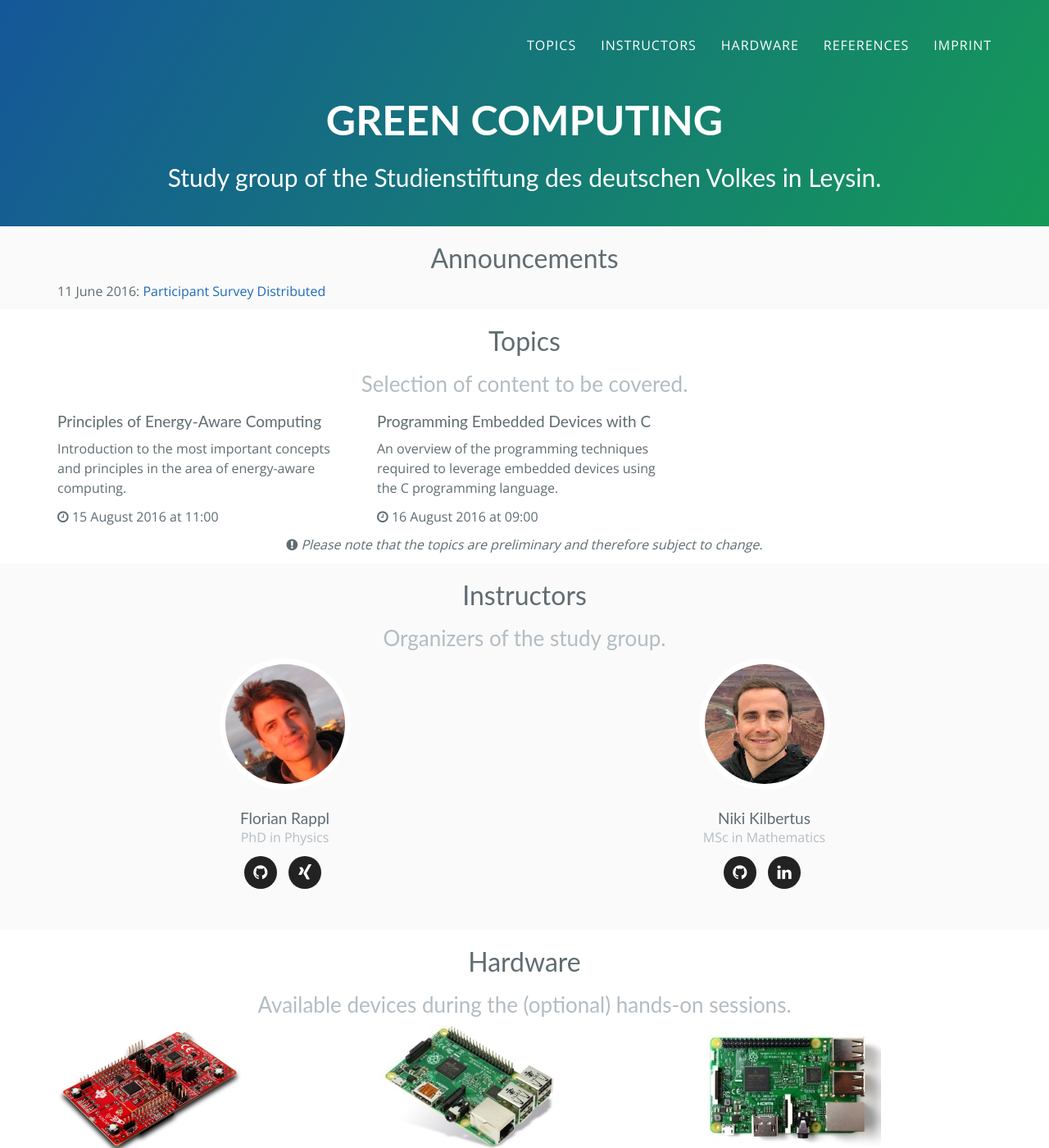
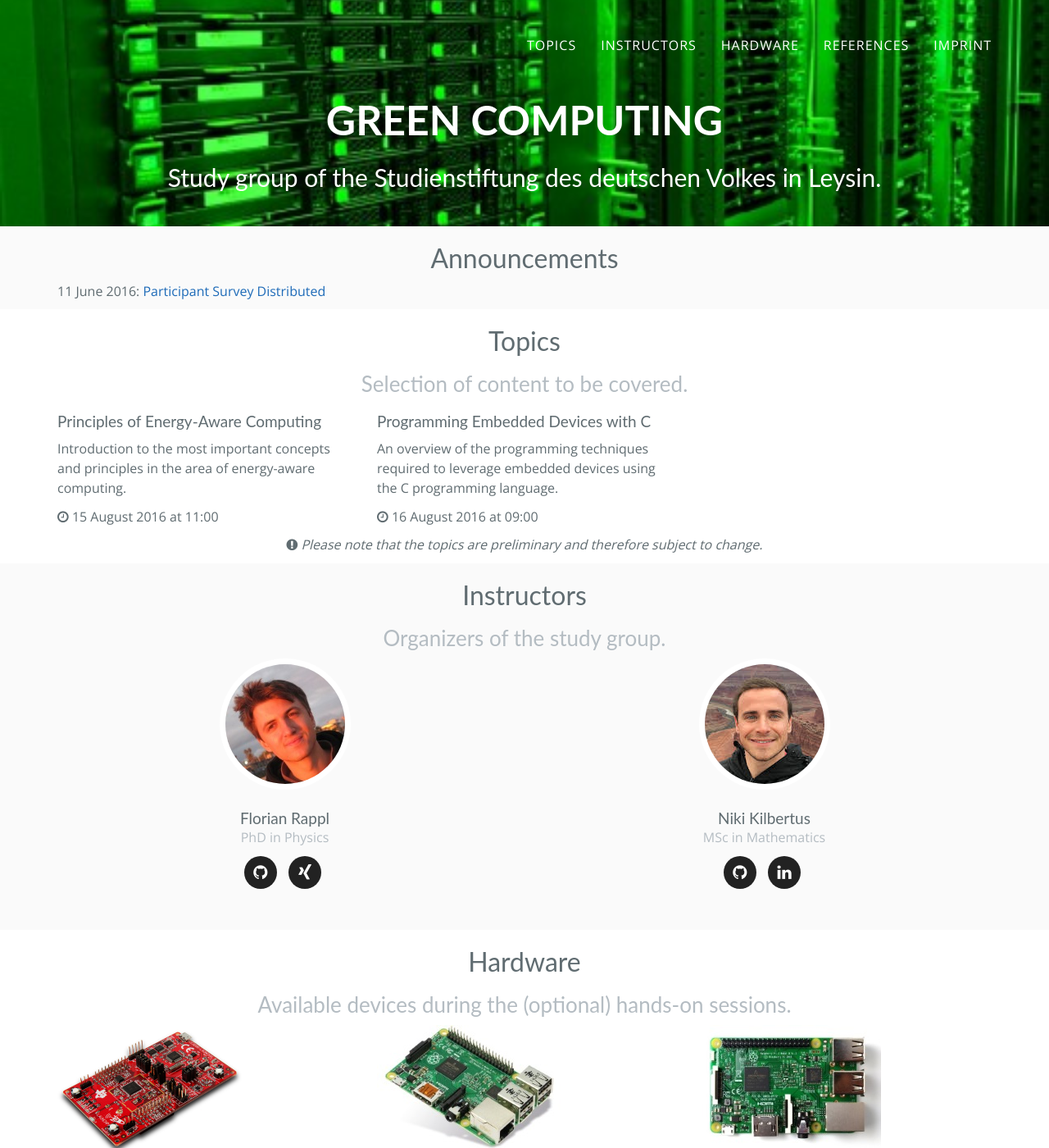
Before and after one commit to greeniot/greeniot.github.io, a Jekyll site: the page built from index.html, in a window 1280 px wide and 1400 px high. Shown: the whole window at 82% size. Built offline with Jekyll 4.4.1, drawn with Linux system fonts in a browser that asks for light colours.

Commit message:
Added header image

```diff
--- a/stylesheets/stylesheet.css
+++ b/stylesheets/stylesheet.css
@@ -19,10 +19,15 @@
   text-align: center;
   color: #fff;
   background-color: #159957;
-  background-image: linear-gradient(120deg, #155799, #159957); }
+  background-image: linear-gradient(120deg, #155799, #159957);
+  background-attachment: scroll;
+  background-image: url(../images/header.jpg);
+  background-position: center center;
+  background-repeat: none;
+  background-size: cover; }
 
 header .intro-text {
-  padding-top: 40px;
+  padding-top: 60px;
   padding-bottom: 5px; }
 
 header .intro-text .intro-lead-in {
```
Also changed, not shown: images/header.jpg (added).
